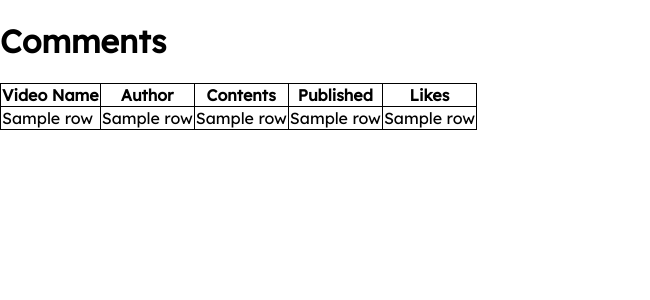
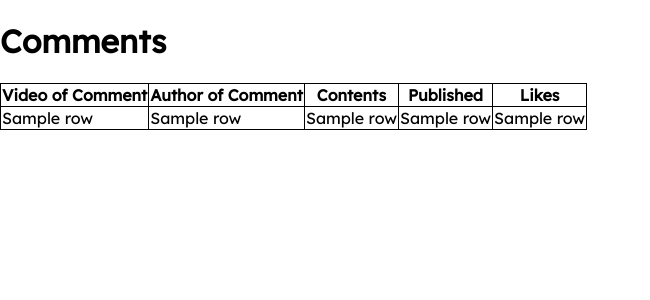
Before and after one commit to zathaxx/YouTubeDB, a Flask app: template templates/comments.html in a window 1280 px wide. Shown: the part 66-366 px from the top of the page, without its empty margins (0-650 px from the left). Run offline with Flask 3, Linux system fonts and the light colour scheme; the template is opened without the code that fills it: most values are stand-ins (such as "Sample title", 1, 10 or a date in 2020).

Commit message:
Add video name to comments

```diff
--- a/app.py
+++ b/app.py
@@ -19,8 +19,6 @@ app = Flask(__name__, static_url_path='/static')
 @app.route('/')
 def home():
     return render_template('index.html')
-
-
 
 @app.route('/channels')
 def channels():
@@ -70,7 +68,16 @@ def playlists():
 def comments():
     cursor.execute("SELECT * FROM COMMENT;")
     comments = cursor.fetchall()
-    return render_template('comments.html', comments=comments)
+    updated_comments = []
+
+    for comment in comments:
+        comment_id = comment[0]
+        cursor.execute(f"SELECT DISTINCT VIDEO.videoName FROM VIDEO JOIN COMMENT ON VIDEO.videoID = COMMENT.commentID AND COMMENT.commentID = '{comment_id}';")
+        video_name = cursor.fetchone()
+
+        updated_comment = comment + (video_name[0],)
+        updated_comments.append(updated_comment)
+    return render_template('comments.html', comments=updated_comments)
 
 @app.route('/sponsors')
 def sponsors():
--- a/templates/comments.html
+++ b/templates/comments.html
@@ -23,15 +23,15 @@
     <h1>Comments</h1>
     <table>
         <tr>
-            <th>Video Name</th>
-            <th>Author</th>
+            <th>Video of Comment</th>
+            <th>Author of Comment</th>
             <th>Contents</th>
             <th>Published</th>
             <th>Likes</th>
         </tr>
         {% for row in comments %}
             <tr>
-                <td>{{ row[1] }}</td>
+                <td>{{ row[6] }}</td>
                 <td>{{ row[2] }}</td>
                 <td>{{ row[3] }}</td>
                 <td>{{ row[5] }}</td>
```
